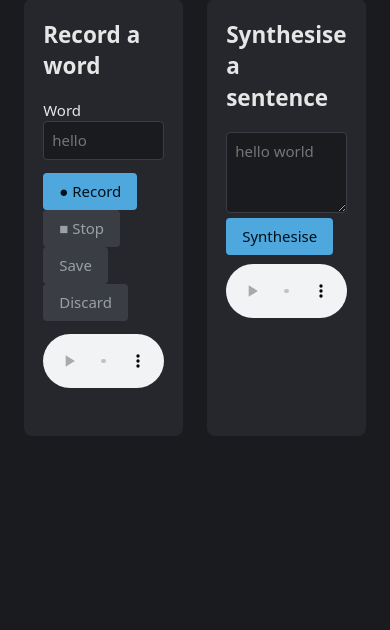
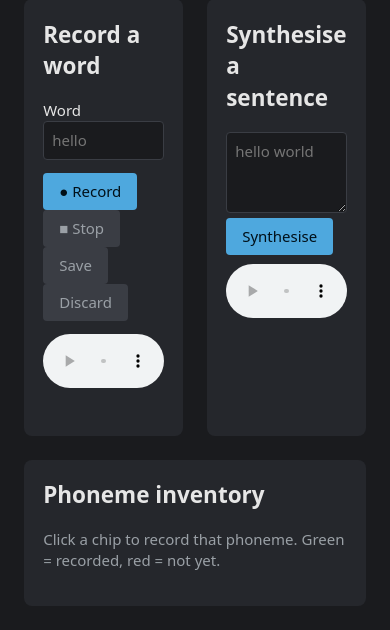
Before and after one commit to willbr/talky-talky.ai, a Flask app: page / in a window 390 px wide. Shown: the part 221-851 px from the top of the page. Before the commit the page ends 657 px from the top, so only its background shows below. Run offline with Flask 3, Linux system fonts and the light colour scheme; data that the repository does not hold is empty; parts of the project's set-up code (start-up, migrations or seed data) failed here and were passed over.

Commit message:
Add phoneme grid section to the page

```diff
--- a/static/style.css
+++ b/static/style.css
@@ -88,3 +88,41 @@ audio { display: block; width: 100%; margin: 0.6rem 0; }
 #record-status { color: var(--muted); margin: 0.4rem 0 0 0; min-height: 1.3em; }
 
 #skipped-list { margin-top: 0.8rem; display: flex; flex-wrap: wrap; gap: 0.4rem; }
+
+#phoneme-pane {
+  background: var(--panel);
+  padding: 1.2rem;
+  border-radius: var(--radius);
+  margin-top: 1.5rem;
+}
+
+#phoneme-pane h2 { margin-top: 0; }
+#phoneme-pane .hint { color: var(--muted); margin-top: 0; }
+
+#phoneme-grid {
+  display: flex;
+  flex-wrap: wrap;
+  gap: 0.4rem;
+  margin-top: 0.8rem;
+}
+
+.phoneme-chip {
+  font-family: ui-monospace, "Cascadia Mono", monospace;
+  font-size: 0.85rem;
+  padding: 0.35rem 0.7rem;
+  border-radius: 6px;
+  cursor: pointer;
+  background: #4a2e2e;
+  color: var(--error);
+  user-select: none;
+  border: 1px solid transparent;
+}
+
+.phoneme-chip.recorded {
+  background: #2e4a32;
+  color: #8fdf9b;
+}
+
+.phoneme-chip.armed {
+  border-color: var(--accent);
+}
--- a/templates/index.html
+++ b/templates/index.html
@@ -41,6 +41,12 @@
     </section>
   </main>
 
+  <section id="phoneme-pane">
+    <h2>Phoneme inventory</h2>
+    <p class="hint">Click a chip to record that phoneme. Green = recorded, red = not yet.</p>
+    <div id="phoneme-grid" aria-live="polite"></div>
+  </section>
+
   <script src="{{ url_for('static', filename='app.js') }}" type="module"></script>
 </body>
 </html>
```
